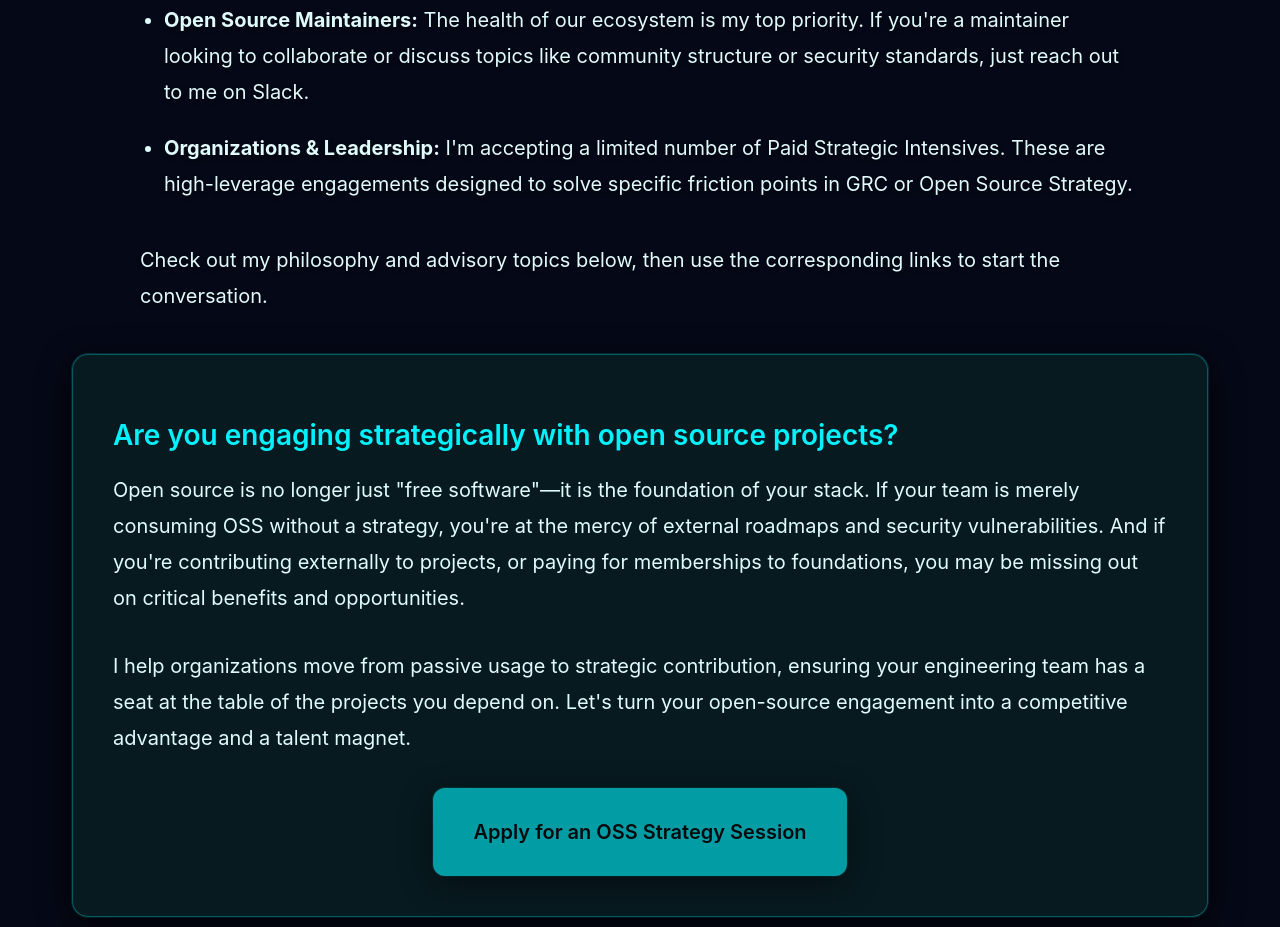
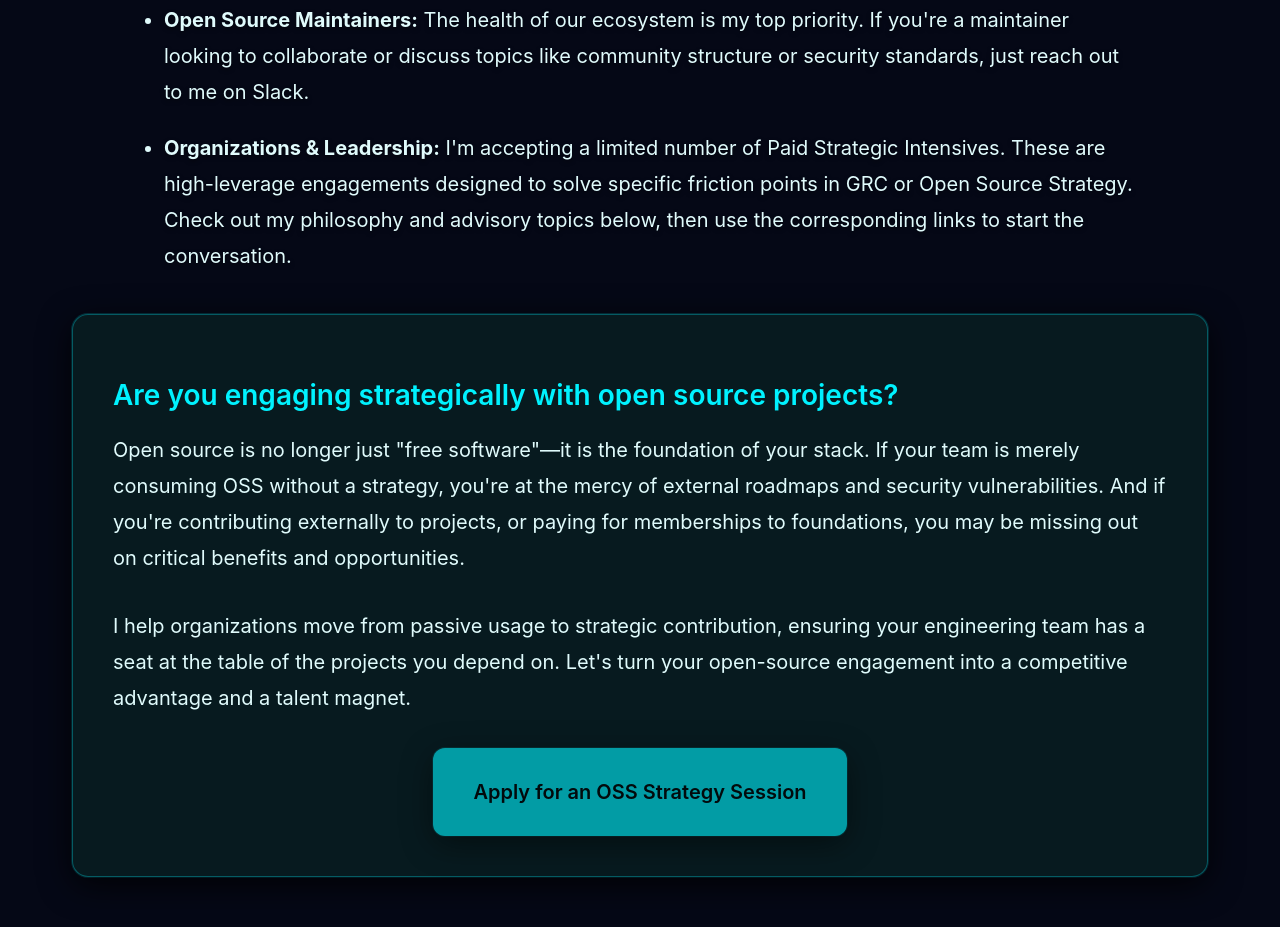
Before and after one commit to eddie-knight/eddie-knight.github.io, a React (Vite) app: page / in a window 1280 px wide. Shown: the part 1200-2127 px from the top of the page. Built offline with nearby package versions, Linux system fonts and the light colour scheme.

Commit message:
Consolidate availability notice text into list section
- Move closing text from separate TextSection into second list item
- Simplify AvailabilitySection structure by removing redundant TextSection
- Combine Organizations & Leadership text with call-to-action message

```diff
--- a/src/pages/sections/AvailabilitySection.tsx
+++ b/src/pages/sections/AvailabilitySection.tsx
@@ -18,19 +18,11 @@ export const AvailabilitySection: React.FC = () => {
       <ListSection
         items={[
           <><strong>Open Source Maintainers:</strong> The health of our ecosystem is my top priority. If you're a maintainer looking to collaborate or discuss topics like community structure or security standards, just reach out to me on Slack.</>,
-          <><strong>Organizations & Leadership:</strong> I'm accepting a limited number of Paid Strategic Intensives. These are high-leverage engagements designed to solve specific friction points in GRC or Open Source Strategy.</>
+          <><strong>Organizations & Leadership:</strong> I'm accepting a limited number of Paid Strategic Intensives. These are high-leverage engagements designed to solve specific friction points in GRC or Open Source Strategy. Check out my philosophy and advisory topics below, then use the corresponding links to start the conversation.</>,
         ]}
         textShadow={true}
         maxWidth="1000px"
       />
-      <TextSection
-        paragraphs={[
-          "Check out my philosophy and advisory topics below, then use the corresponding links to start the conversation."
-        ]}
-        textShadow={true}
-        maxWidth="1000px"
-      />
-
       {/* OSS Strategy CTA Section */}
       <CTACard
         id="oss-cta"
```
